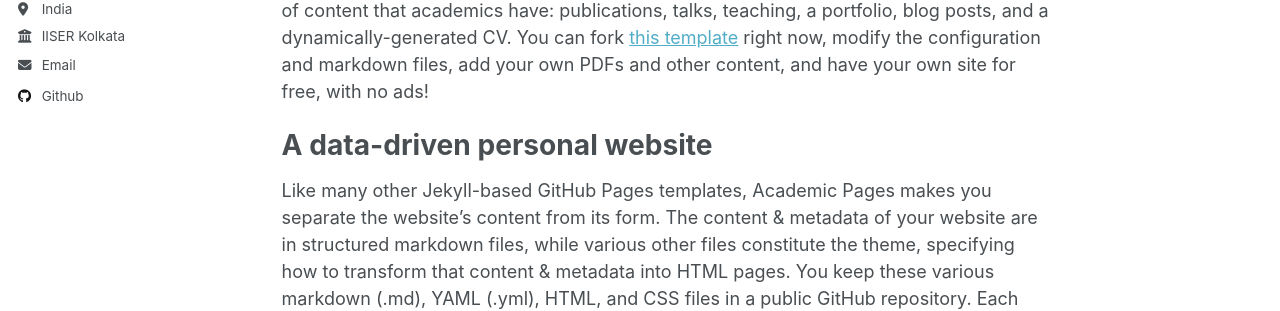
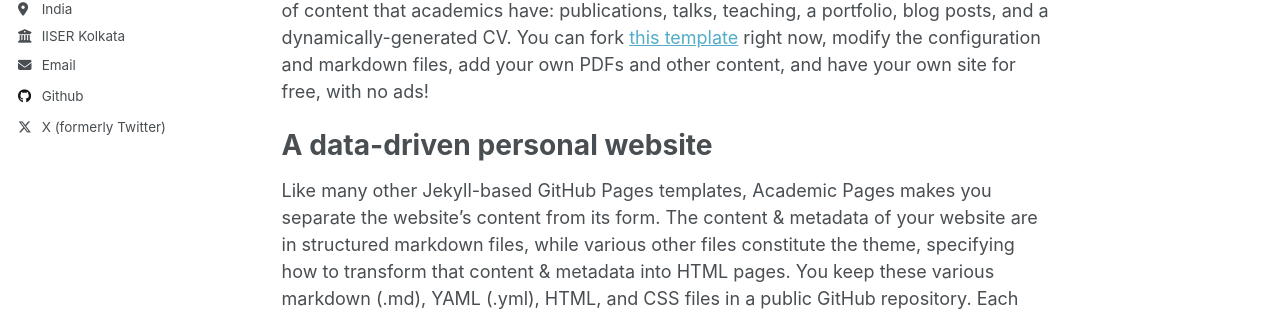
Before and after one commit to soumya-jit-datta/soumya-jit-datta.github.io, a Jekyll site: the page built from _pages/about.md, in a window 1280 px wide. Shown: the part 314-625 px from the top of the page. Built offline with Jekyll 4.4.1, drawn with Linux system fonts in a browser that asks for light colours; part of the change alters nothing that is shown.

Commit message:
Update _config.yml

```diff
--- a/_config.yml
+++ b/_config.yml
@@ -12,9 +12,9 @@ title                    : "Soumyajit Datta"
 title_separator          : "-"
 name                     : &name "Soumyajit Datta"
 description              : &description "personal description"
-url                      : https://academicpages.github.io # the base hostname & protocol for your site e.g. "https://mmistakes.github.io"
+url                      : https://soumya-jit-datta.github.io # the base hostname & protocol for your site e.g. "https://mmistakes.github.io"
 baseurl                  : "" # the subpath of your site, e.g. "/blog"
-repository               : "academicpages/academicpages.github.io"
+repository               : "soumya-jit-datta/soumya-jit-datta.github.io"
 
 # Site Author - The following control what appear as part of the author content on the side bar.
 #               If a field is blank the icon and link will not appear, otherwise it will be shown.
@@ -66,7 +66,7 @@ author:
   steam            : # Username
   telegram         : # URL
   tumblr           : # Username
-  twitter          : # Username for X / Twitter
+  twitter          : "@thesoumyadatta"
   vine             : # Username
   weibo            : # Username
   wikipedia        : # Username
```
